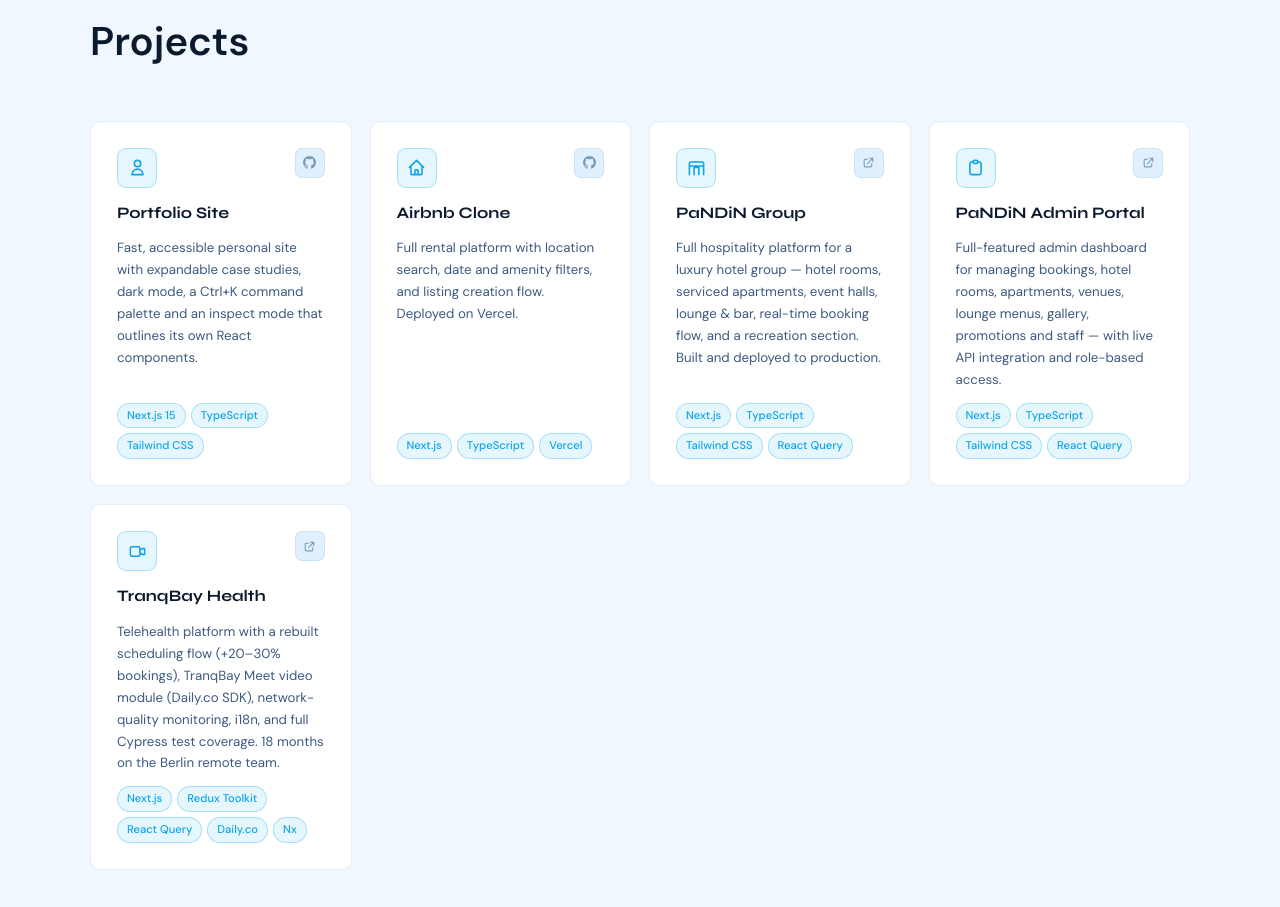
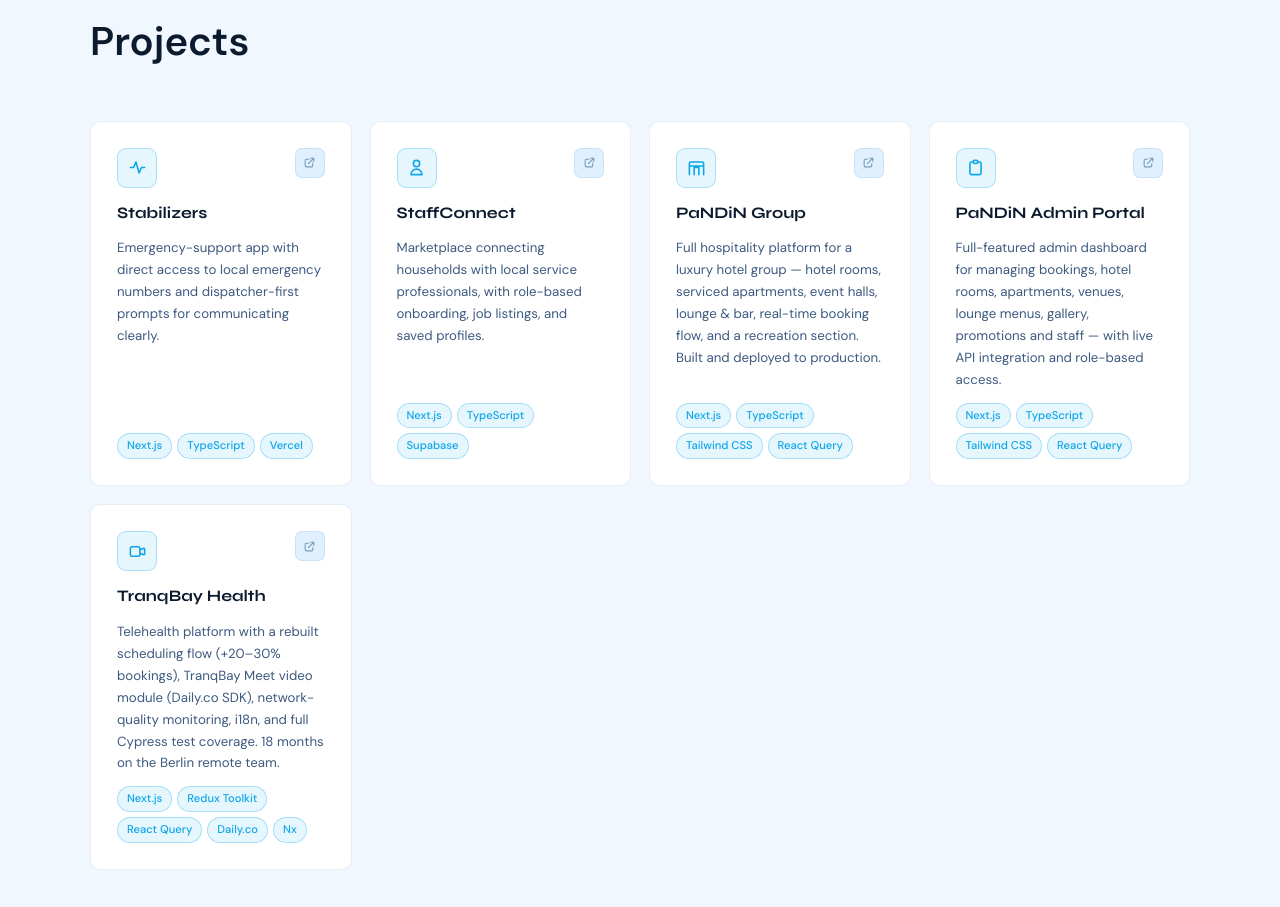
Before and after one commit to Taiwooye/My-Website, a plain HTML site: page index.html in a window 1280 px wide. Shown: the part 3922-4829 px from the top of the page. Drawn offline with Linux system fonts and the light colour scheme.

Commit message:
Add Stabilizers and StaffConnect portfolio links
Co-authored-by: Copilot <223556219+Copilot@users.noreply.github.com>

```diff
--- a/index.html
+++ b/index.html
@@ -145,6 +145,7 @@ strong{color:var(--tx);font-weight:600}
 #projects .pgrid{display:grid;grid-template-columns:repeat(auto-fill,minmax(260px,1fr));gap:18px}
 .pcard{background:var(--bg-s);border:1px solid var(--br);border-radius:var(--r);padding:26px;display:flex;flex-direction:column;gap:12px;transition:border-color .2s,transform .2s}
 .pcard:hover{border-color:var(--ac-b);transform:translateY(-3px)}
+.pcard:focus-visible{outline:3px solid var(--ac);outline-offset:3px}
 .ptop{display:flex;justify-content:space-between;align-items:flex-start}
 .pico{width:40px;height:40px;border-radius:9px;background:var(--ac-m);border:1px solid var(--ac-b);display:flex;align-items:center;justify-content:center;color:var(--ac);flex-shrink:0}
 .plinks{display:flex;gap:7px}
@@ -365,24 +366,24 @@ footer{border-top:1px solid var(--br);padding:22px 16px;display:flex;justify-con
     <div class="lbl">Selected work</div>
     <div class="stitle">Projects</div>
     <div class="pgrid">
-      <div class="pcard">
+      <a class="pcard" href="https://stabilizers-t8k2.vercel.app/" target="_blank" rel="noopener noreferrer" aria-label="Open Stabilizers website in a new tab">
+        <div class="ptop">
+          <div class="pico"><svg width="19" height="19" fill="none" stroke="currentColor" stroke-width="2" viewBox="0 0 24 24"><path stroke-linecap="round" stroke-linejoin="round" d="M3 12h4l3-7 4 14 3-7h4"/></svg></div>
+          <div class="plinks"><span class="plink" aria-hidden="true"><svg width="13" height="13" fill="none" stroke="currentColor" stroke-width="2" viewBox="0 0 24 24"><path stroke-linecap="round" stroke-linejoin="round" d="M14 4h6m0 0v6m0-6L10 14M18 13v5a2 2 0 01-2 2H6a2 2 0 01-2-2V8a2 2 0 012-2h5"/></svg></span></div>
+        </div>
+        <div class="pname">Stabilizers</div>
+        <p class="pdesc">Emergency-support app with direct access to local emergency numbers and dispatcher-first prompts for communicating clearly.</p>
+        <div class="pstack"><span class="ptch">Next.js</span><span class="ptch">TypeScript</span><span class="ptch">Vercel</span></div>
+      </a>
+      <a class="pcard" href="https://staffconnect-iota.vercel.app/" target="_blank" rel="noopener noreferrer" aria-label="Open StaffConnect website in a new tab">
         <div class="ptop">
           <div class="pico"><svg width="19" height="19" fill="none" stroke="currentColor" stroke-width="2" viewBox="0 0 24 24"><path stroke-linecap="round" stroke-linejoin="round" d="M16 7a4 4 0 11-8 0 4 4 0 018 0zM12 14a7 7 0 00-7 7h14a7 7 0 00-7-7z"/></svg></div>
-          <div class="plinks"><a href="https://github.com/Taiwooye" target="_blank" rel="noopener" class="plink" title="Code"><svg width="13" height="13" viewBox="0 0 24 24" fill="currentColor"><path d="M12 0C5.37 0 0 5.37 0 12c0 5.3 3.438 9.8 8.205 11.387.6.113.82-.258.82-.577 0-.285-.01-1.04-.015-2.04-3.338.724-4.042-1.61-4.042-1.61-.546-1.387-1.333-1.756-1.333-1.756-1.09-.745.083-.73.083-.73 1.205.085 1.838 1.236 1.838 1.236 1.07 1.835 2.809 1.305 3.495.998.108-.776.417-1.305.76-1.605-2.665-.3-5.466-1.332-5.466-5.93 0-1.31.465-2.38 1.235-3.22-.135-.303-.54-1.523.105-3.176 0 0 1.005-.322 3.3 1.23.96-.267 1.98-.399 3-.405 1.02.006 2.04.138 3 .405 2.28-1.552 3.285-1.23 3.285-1.23.645 1.653.24 2.873.12 3.176.765.84 1.23 1.91 1.23 3.22 0 4.61-2.805 5.625-5.475 5.92.42.36.81 1.096.81 2.22 0 1.606-.015 2.896-.015 3.286 0 .315.21.69.825.57C20.565 21.795 24 17.295 24 12c0-6.63-5.37-12-12-12"/></svg></a></div>
+          <div class="plinks"><span class="plink" aria-hidden="true"><svg width="13" height="13" fill="none" stroke="currentColor" stroke-width="2" viewBox="0 0 24 24"><path stroke-linecap="round" stroke-linejoin="round" d="M14 4h6m0 0v6m0-6L10 14M18 13v5a2 2 0 01-2 2H6a2 2 0 01-2-2V8a2 2 0 012-2h5"/></svg></span></div>
         </div>
-        <div class="pname">Portfolio Site</div>
-        <p class="pdesc">Fast, accessible personal site with expandable case studies, dark mode, a Ctrl+K command palette and an inspect mode that outlines its own React components.</p>
-        <div class="pstack"><span class="ptch">Next.js 15</span><span class="ptch">TypeScript</span><span class="ptch">Tailwind CSS</span></div>
-      </div>
-      <div class="pcard">
-        <div class="ptop">
-          <div class="pico"><svg width="19" height="19" fill="none" stroke="currentColor" stroke-width="2" viewBox="0 0 24 24"><path stroke-linecap="round" stroke-linejoin="round" d="M3 12l2-2m0 0l7-7 7 7M5 10v10a1 1 0 001 1h3m10-11l2 2m-2-2v10a1 1 0 01-1 1h-3m-6 0a1 1 0 001-1v-4a1 1 0 011-1h2a1 1 0 011 1v4a1 1 0 001 1m-6 0h6"/></svg></div>
-          <div class="plinks"><a href="https://github.com/Taiwooye" target="_blank" rel="noopener" class="plink" title="Code"><svg width="13" height="13" viewBox="0 0 24 24" fill="currentColor"><path d="M12 0C5.37 0 0 5.37 0 12c0 5.3 3.438 9.8 8.205 11.387.6.113.82-.258.82-.577 0-.285-.01-1.04-.015-2.04-3.338.724-4.042-1.61-4.042-1.61-.546-1.387-1.333-1.756-1.333-1.756-1.09-.745.083-.73.083-.73 1.205.085 1.838 1.236 1.838 1.236 1.07 1.835 2.809 1.305 3.495.998.108-.776.417-1.305.76-1.605-2.665-.3-5.466-1.332-5.466-5.93 0-1.31.465-2.38 1.235-3.22-.135-.303-.54-1.523.105-3.176 0 0 1.005-.322 3.3 1.23.96-.267 1.98-.399 3-.405 1.02.006 2.04.138 3 .405 2.28-1.552 3.285-1.23 3.285-1.23.645 1.653.24 2.873.12 3.176.765.84 1.23 1.91 1.23 3.22 0 4.61-2.805 5.625-5.475 5.92.42.36.81 1.096.81 2.22 0 1.606-.015 2.896-.015 3.286 0 .315.21.69.825.57C20.565 21.795 24 17.295 24 12c0-6.63-5.37-12-12-12"/></svg></a></div>
-        </div>
-        <div class="pname">Airbnb Clone</div>
-        <p class="pdesc">Full rental platform with location search, date and amenity filters, and listing creation flow. Deployed on Vercel.</p>
-        <div class="pstack"><span class="ptch">Next.js</span><span class="ptch">TypeScript</span><span class="ptch">Vercel</span></div>
-      </div>
+        <div class="pname">StaffConnect</div>
+        <p class="pdesc">Marketplace connecting households with local service professionals, with role-based onboarding, job listings, and saved profiles.</p>
+        <div class="pstack"><span class="ptch">Next.js</span><span class="ptch">TypeScript</span><span class="ptch">Supabase</span></div>
+      </a>
       <div class="pcard">
         <div class="ptop">
           <div class="pico"><svg width="19" height="19" fill="none" stroke="currentColor" stroke-width="2" viewBox="0 0 24 24"><path stroke-linecap="round" stroke-linejoin="round" d="M3 21V7a2 2 0 012-2h14a2 2 0 012 2v14M9 21V12h6v9M3 10h18"/></svg></div>
```
